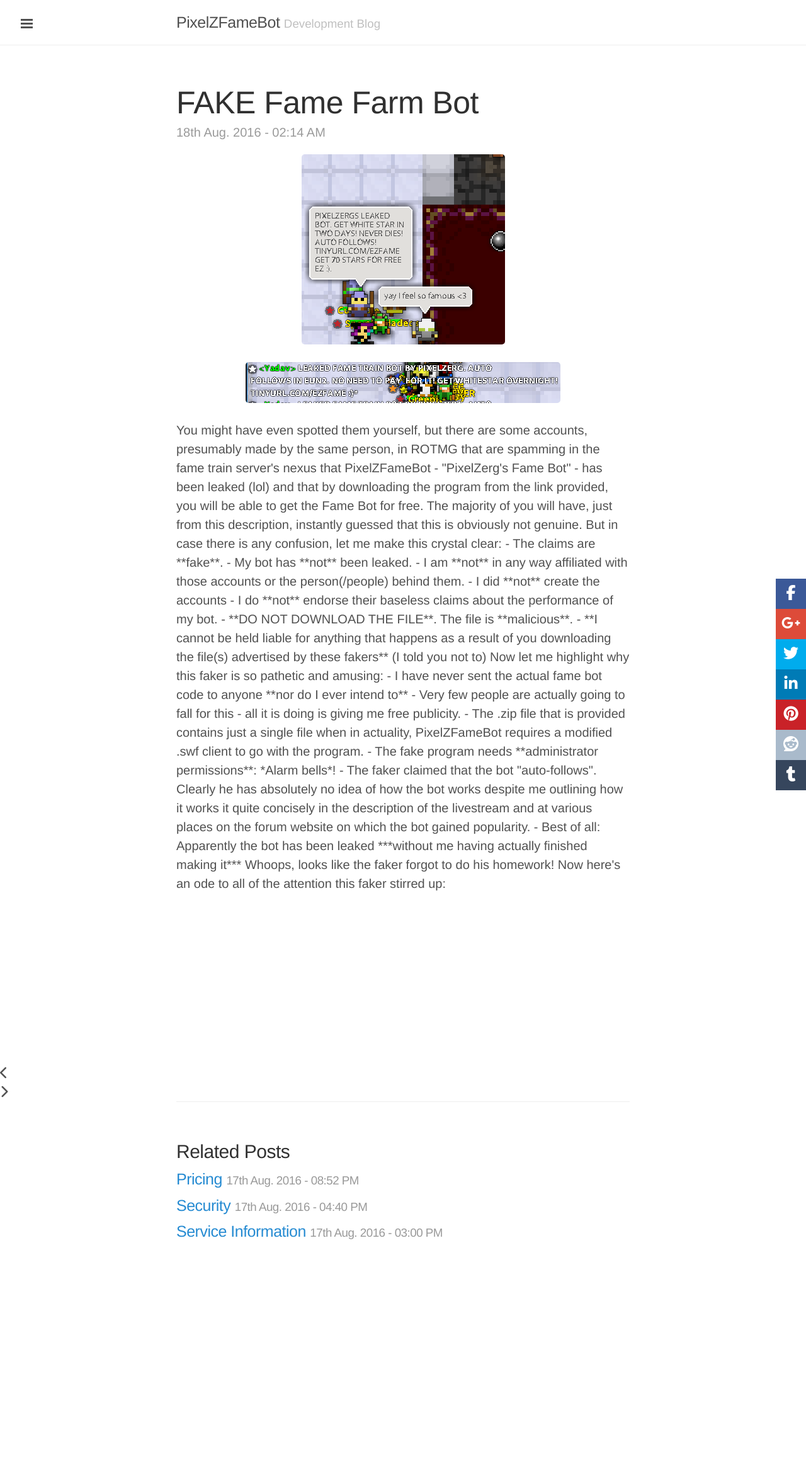
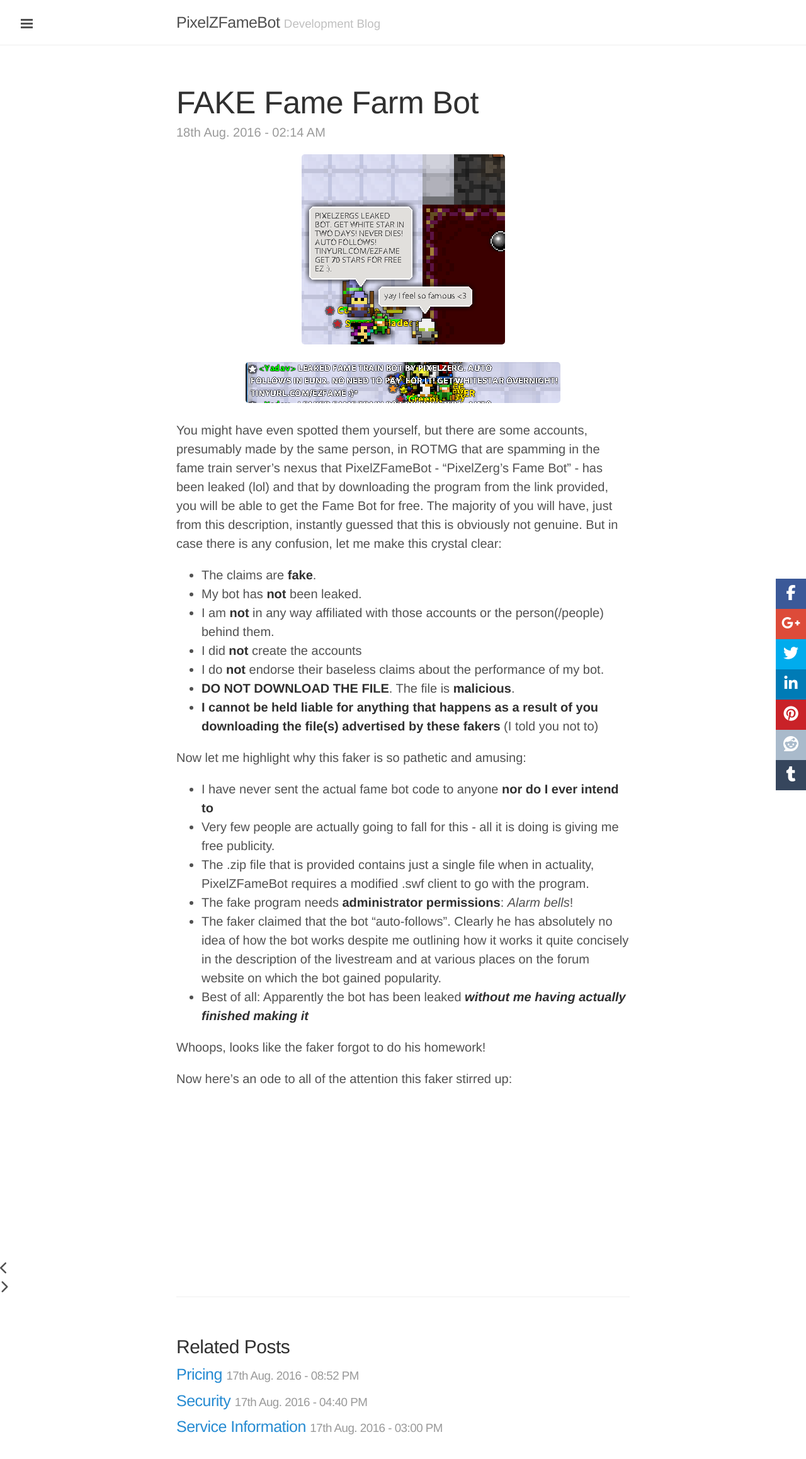
Before and after one commit to PixelZerg/PixelZFameBot, a Jekyll site: the page built from _posts/2016-08-18-fakefamebot.md, in a window 1280 px wide. Shown: the top 2317 px of the page at 63% size. Built offline with Jekyll 4.4.1, drawn with Linux system fonts in a browser that asks for light colours; nearby versions of some CDN libraries; comment, search, counter and statistics services are not loaded.

Commit message:
Markdown for FakeFameBot post

```diff
--- a/_posts/2016-08-18-fakefamebot.md
+++ b/_posts/2016-08-18-fakefamebot.md
@@ -11,7 +11,7 @@ date: 2016-8-18 2:14:38
   <span class="post-date">{% assign d = page.date | date: "%-d" %}{% case d %}{% when '1' or '21' or '31' %}{{ d }}st{% when '2' or '22' %}{{ d }}nd{% when '3' or '23' %}{{ d }}rd{% else %}{{ d }}th{% endcase %} {% assign m = page.date | date: "%B" %}{% case m %}{% when 'April' or 'May' or 'June' or 'July' %}{{ m }}{% when 'September' %}Sept.{% else %}{{ page.date | date: "%b" }}.{% endcase %} {{ page.date | date: '%Y - %I:%M %p' }}</span>
 <div class="centerwrapper"><img src="{{ site.url }}/public/poststuff/fakefamebot/1.png"></div>
 <div class="centerwrapper"><img src="{{ site.url }}/public/poststuff/fakefamebot/11.png"></div>
-
+{% capture moo %}
 You might have even spotted them yourself, but there are some accounts, presumably made by the same person, in ROTMG that are spamming in the fame train server's nexus that PixelZFameBot - "PixelZerg's Fame Bot" - has been leaked (lol) and that by downloading the program from the link provided, you will be able to get the Fame Bot for free. The majority of you will have, just from this description, instantly guessed that this is obviously not genuine. But in case there is any confusion, let me make this crystal clear:
 
 
@@ -36,6 +36,8 @@ Now let me highlight why this faker is so pathetic and amusing:
 Whoops, looks like the faker forgot to do his homework!
 
 Now here's an ode to all of the attention this faker stirred up:
+{% endcapture %}
+{{ moo | markdownify }}
 {% comment %}
 <img src="{{ site.url }}/public/poststuff/fakefamebot/ode2.PNG" class="odeimg">
 <img src="{{ site.url }}/public/poststuff/fakefamebot/ode3.PNG" class="odeimg">
```
